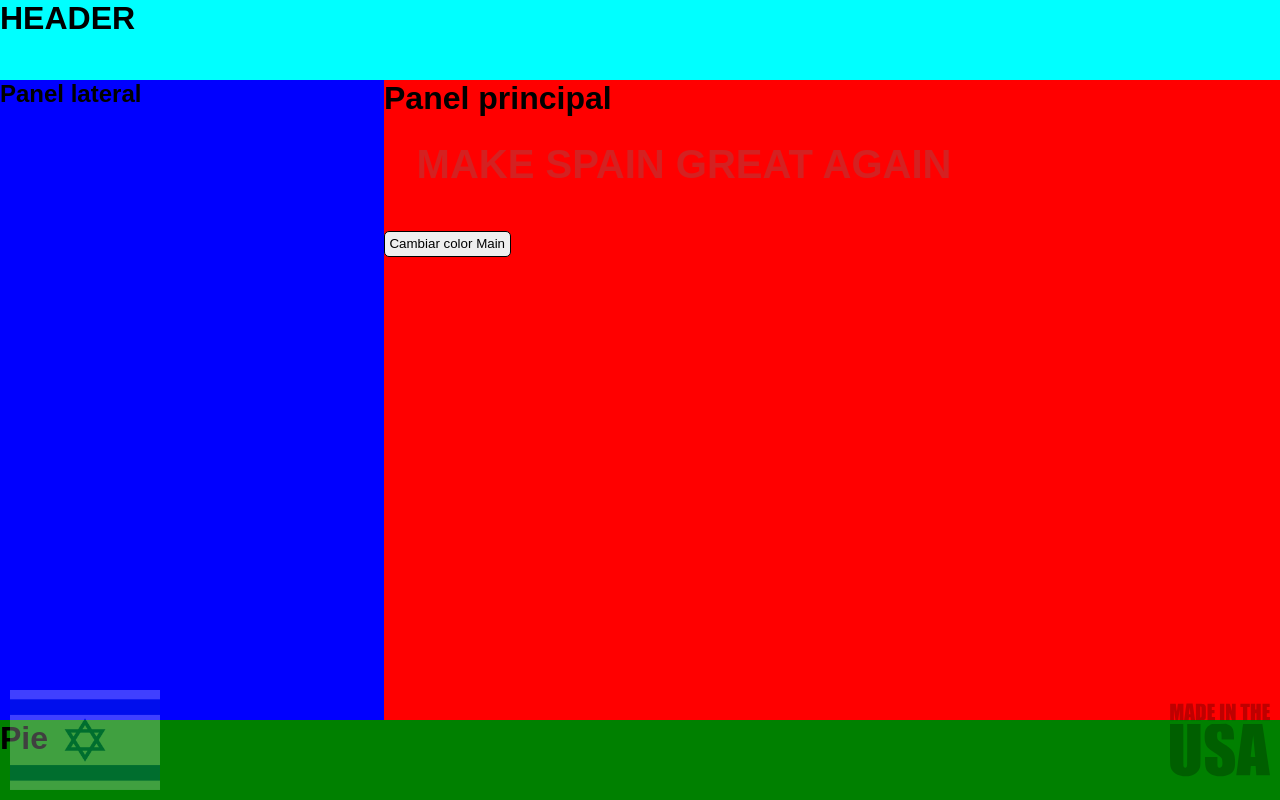
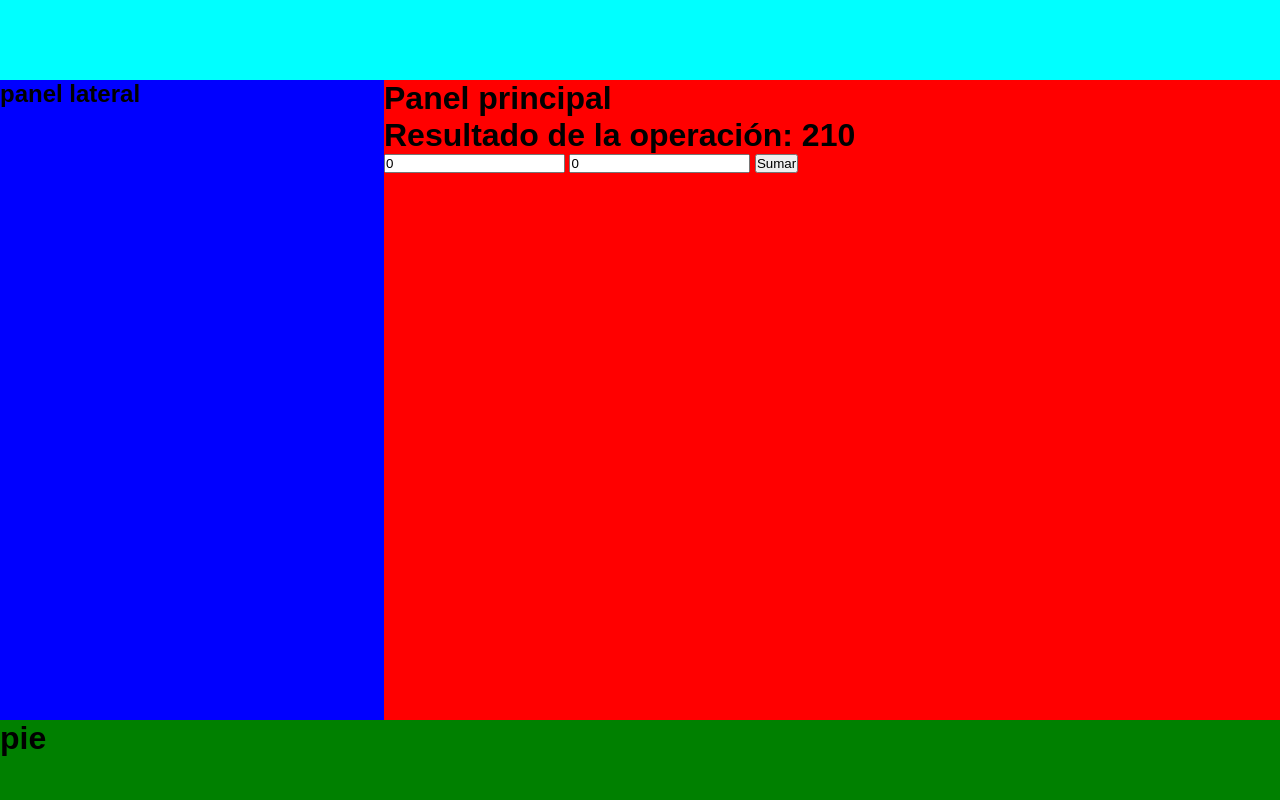
Before and after one commit to jruisot1903-daw/DWEC-2.0, a plain HTML site: page Ejercicios/Pruebas/Prueba1/Index.html in a window 1280 px wide. Drawn offline with Linux system fonts and the light colour scheme.

Commit message:
Segimos con el tema inicial

```diff
--- a/Ejercicios/Pruebas/Prueba1/Index.html
+++ b/Ejercicios/Pruebas/Prueba1/Index.html
@@ -1,36 +1,32 @@
-<!doctype html>
+<!DOCTYPE html>
 <html lang="es">
-
 <head>
-    <meta charset="UTF-8" />
-    <meta name="viewport" content="width=device-width, initial-scale=1.0" />
-    <title>Prueba 1 - VIVA EL PSOE</title>
-    <link rel="stylesheet" href="./css/style.css" />
-    <script src="./js/main.js" defer></script>
-    <link rel="shortcut icon" href="./img/R.png" type="image/x-icon">
+    <meta charset="UTF-8">
+    <meta name="viewport" content="width=device-width, initial-scale=1.0">
+    <title>Pruebas</title>
+    <link rel="stylesheet" href="css/style.css">
+    <script src="js/main.js" defer></script>
+    <noscript>
+        <h1>Esta app requiere JavaScript para su funcionamiento. Actívelo, please!!</h1>
+    </noscript>
 </head>
-
 <body>
     <header>
-        <h1>HEADER</h1>
+
     </header>
     <aside>
-        <h1>Panel lateral</h1>
+        <h1>panel lateral</h1>
     </aside>
-    <main id="main">
+    <main id="main1">
         <h1>Panel principal</h1>
-        <img id="usa" src="./img/1344789.svg" alt="" />
-        <img id="israel" src="./img/Flag_of_Israel.svg.webp" alt="" />
-        <svg width="600" height="100" xmlns="http://www.w3.org/2000/svg">
-            <text x="50%" y="50%" font-family="Arial, sans-serif" font-size="40" font-weight="bold" fill="#D42121"
-                text-anchor="middle" alignment-baseline="middle">
-                MAKE SPAIN GREAT AGAIN
-            </text>
-        </svg>
-        <br />
+        <h1 id="h11">Resultado de la suma: </h1>
+        <input type="number" name="" id="in1" value="0">
+        <input type="number" name="" id="in2" value="0">
+        <button id="btnSumar">Sumar</button>
+
     </main>
     <footer>
-        <h1>Pie</h1>
+        <h1>pie</h1>
     </footer>
 </body>
 
--- a/Ejercicios/Pruebas/Prueba1/js/main.js
+++ b/Ejercicios/Pruebas/Prueba1/js/main.js
@@ -1,47 +1,168 @@
-// Primer Ejemplo general de una composición HTML con JS
-const mainHTML = document.getElementById("main");
+// // Primer Ejemplo general de una composición HTML con JS
+// const mainHTML = document.getElementById("main");
 
-    const btnColor = document.createElement("button");
+//     const btnColor = document.createElement("button");
 
-    btnColor.innerHTML = "Cambiar color Main";
-    btnColor.style.borderRadius = "5px";
-    btnColor.style.border = "1px solid black";
-    btnColor.style.padding = "0.5%";
-    btnColor.style.marginTop = "10px";
+//     btnColor.innerHTML = "Cambiar color Main";
+//     btnColor.style.borderRadius = "5px";
+//     btnColor.style.border = "1px solid black";
+//     btnColor.style.padding = "0.5%";
+//     btnColor.style.marginTop = "10px";
 
+//     mainHTML.appendChild(btnColor);
+// // Función utilizda para al hacer click en el boton le cambie el color aleatoriamente al main
+//     btnColor.addEventListener("click", function (){
 
-    mainHTML.appendChild(btnColor);
+//         var randomColor = Math.floor(Math.random()*16777215).toString(16);
+//         mainHTML.style.backgroundColor = "#" + randomColor;
 
-    btnColor.addEventListener("click", function (){
+//     })
 
-        var randomColor = Math.floor(Math.random()*16777215).toString(16);
-        mainHTML.style.backgroundColor = "#" + randomColor;
+// // función para controlar la opacidad del boton al entrar o salir con el raton
+//     btnColor.addEventListener("mouseover", function(){
+//         btnColor.style.opacity = "0.5";
+//     })
 
-    })
+//     btnColor.addEventListener("mouseout", function(){
+//         btnColor.style.opacity = "1";
 
-    btnColor.addEventListener("mouseover", function(){
-        btnColor.style.opacity = "0.5";
-    })
+//     })
 
-    btnColor.addEventListener("mouseout", function(){
-        btnColor.style.opacity = "1";
+// // Inciamos Pruebas con JS
 
-    })
+// let userName = "Payicox Poni";
 
-// Inciamos Pruebas con JS
+// console.log("Nombre de usuario logeado:" + userName);
 
-let userName = "Payicox Poni";
+// userName = 3;
 
-console.log("Nombre de usuario logeado:" + userName);
+// console.log("Numero introducido: " + userName);
 
-userName = 3;
+// userName = "Ana";
 
-console.log("Numero introducido: " + userName);
+// console.log("Nombre de usuario logeado: " + userName);
 
-userName = "Ana";
+// userName = 3.33;
 
-console.log("Nombre de usuario logeado: " + userName);
+// console.log("Numero introducido: " + userName);
 
-userName = 3.33;
+// /* Inicializar una variable con
+//    Var = valores globales
+//    Let = Variables locales (solo se ven desde el bloque de codigo en el que se han creado)
+// */
 
-console.log("Numero introducido: " + userName);
+// let num = 5;
+
+// if(num >= 1 && num <= 3){
+//     console.log("MUY MAL");
+
+// }else if(num >= 4 && num <= 6) {
+//     console.log("MAL");
+// }else if (num >= 7 && num <= 9){
+//     console.log("BIEN");
+// }else if (num = 10){
+//     console.log("MUY BIEN");
+// }
+
+// /***************** FUNCTIONS *************************************************/
+// document.getElementById("btnCalcular").addEventListener("click", function () {
+//   try {
+
+//     if (
+//       numItemsCarrito == "" ||
+//       numItemsCarrito == "0" ||
+//       numItemsCarrito < "0"
+//     )
+//       throw Error("Valor número está vacío , es 0 o es un numero negativo!");
+//     else {
+//       numItemsCarrito = parseInt(numItemsCarrito); // Convertimos en number
+//       switch(numItemsCarrito){
+//         case 1:
+//         case 2:
+//         case 3:
+//             alert("Muy mal");
+//             break;
+//         case 4:
+//         case 5:
+//         case 6:
+//             alert("Mal");
+//             break;
+//         case 7:
+//         case 8:
+//         case 9:
+//             alert("Bien");
+//             break;
+//         case 10:
+//             alert("Muy bien");
+//             break;
+//         default:
+//             alert("Valor no valido");
+//       }
+//     //   if (numItemsCarrito < 4) alert("Muy mal");
+//     //   else if (numItemsCarrito <= 6) alert("Mal");
+//     //   else if (numItemsCarrito <= 9) alert("Bien");
+//     //   else alert("Muy bien");
+//     }
+//   } catch (err) {
+//     alert(err);
+//   }
+// });
+
+// let myArray = ["arroz","calabacín","patata",true,"mazorca","fernandito","kitkat"];
+
+// for (let i = 0; i < myArray.length; i++) {
+//     if(!(typeof i ==  "boolean")){
+//         h11.innerText += myArray[i] + " -  ";
+
+//     }else{
+//         break;
+//     }
+
+// }
+// h11.innerHTML = "Salimos del bucle";
+
+const in1 = document.getElementById("in1");
+const in2 = document.getElementById("in2");
+const h11 = document.getElementById("h11");
+const btnSumar = document.getElementById("btnSumar");
+
+// se lo asignamos al btn (funcion sin parametros)
+// btnSumar.onclick = doSuma;
+
+let result = doSuma(56, 77,44,22,11);
+console.log("Resultado de la suma: " + result);
+
+/******** FUNCTIONS *****************************************/
+
+// function doSuma (dato1,dato2) {
+//     // de esta forma podemos hacer que nos sirva por si le pasamos valores o por si no le pasamos
+//     let a = dato1 || parseFloat(in1.value);
+//     let b = dato2 || parseFloat(in2.value);
+//     let result = 0;
+
+//     if ((typeof a == "number") && (typeof b == "number")) {
+//         result = a+b;
+//         h11.innerHTML = "Resultado de la operación: "+result;
+//         in1.value = "0";
+//         in2.value = "0";
+
+//     }
+//     else
+//         h11.innerHTML = "Valores no válidos para hacer la suma.";
+//     return result;
+// }
+
+// fuction con array arguments
+
+function doSuma() {
+  console.dir(arguments);
+  let result = 0;
+
+  for (let i = 0; i < arguments.length; i++) {
+    result += arguments[i];
+  }
+
+   h11.innerHTML = "Resultado de la operación: " + result;
+
+    return result;
+}
```
